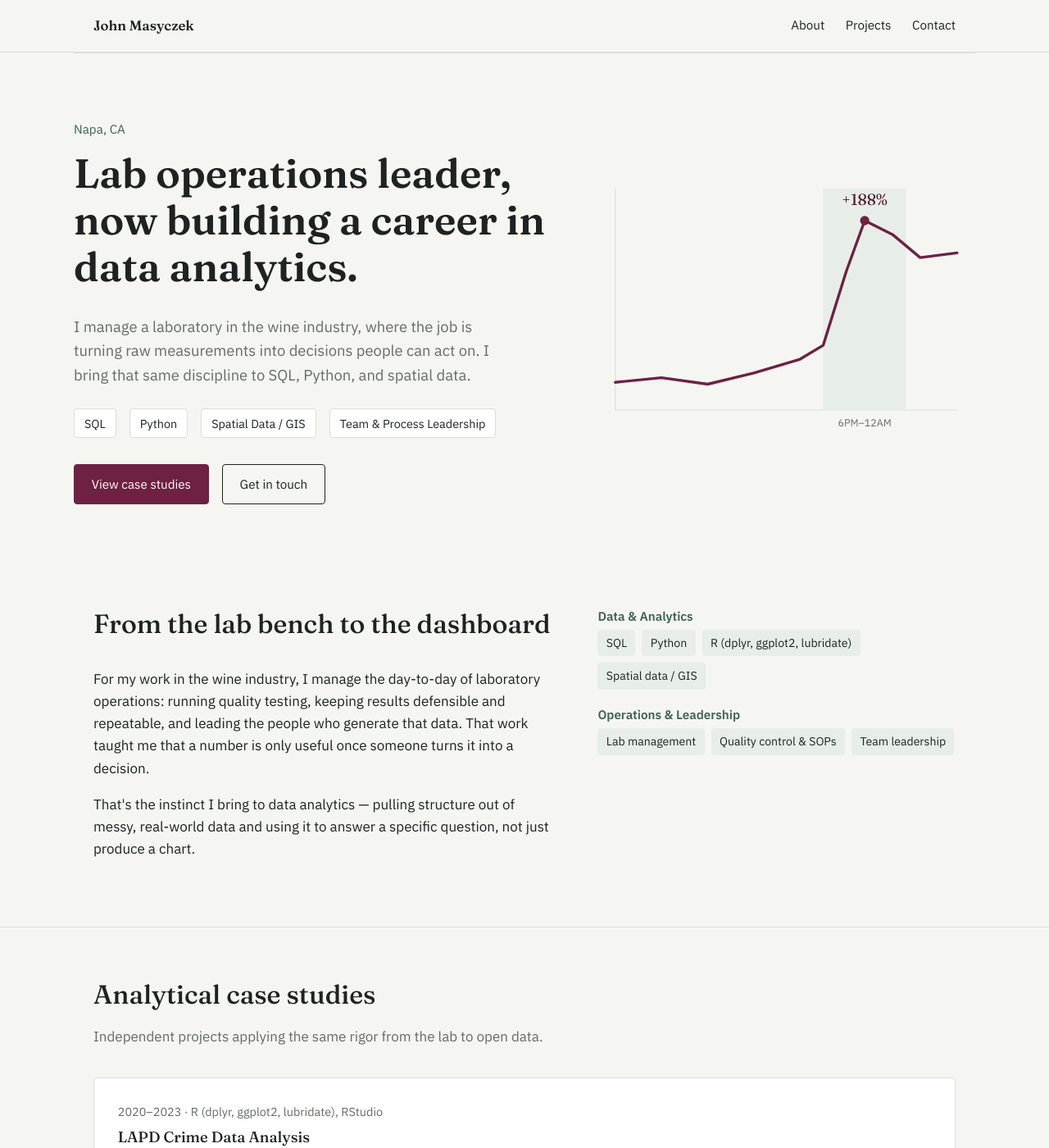
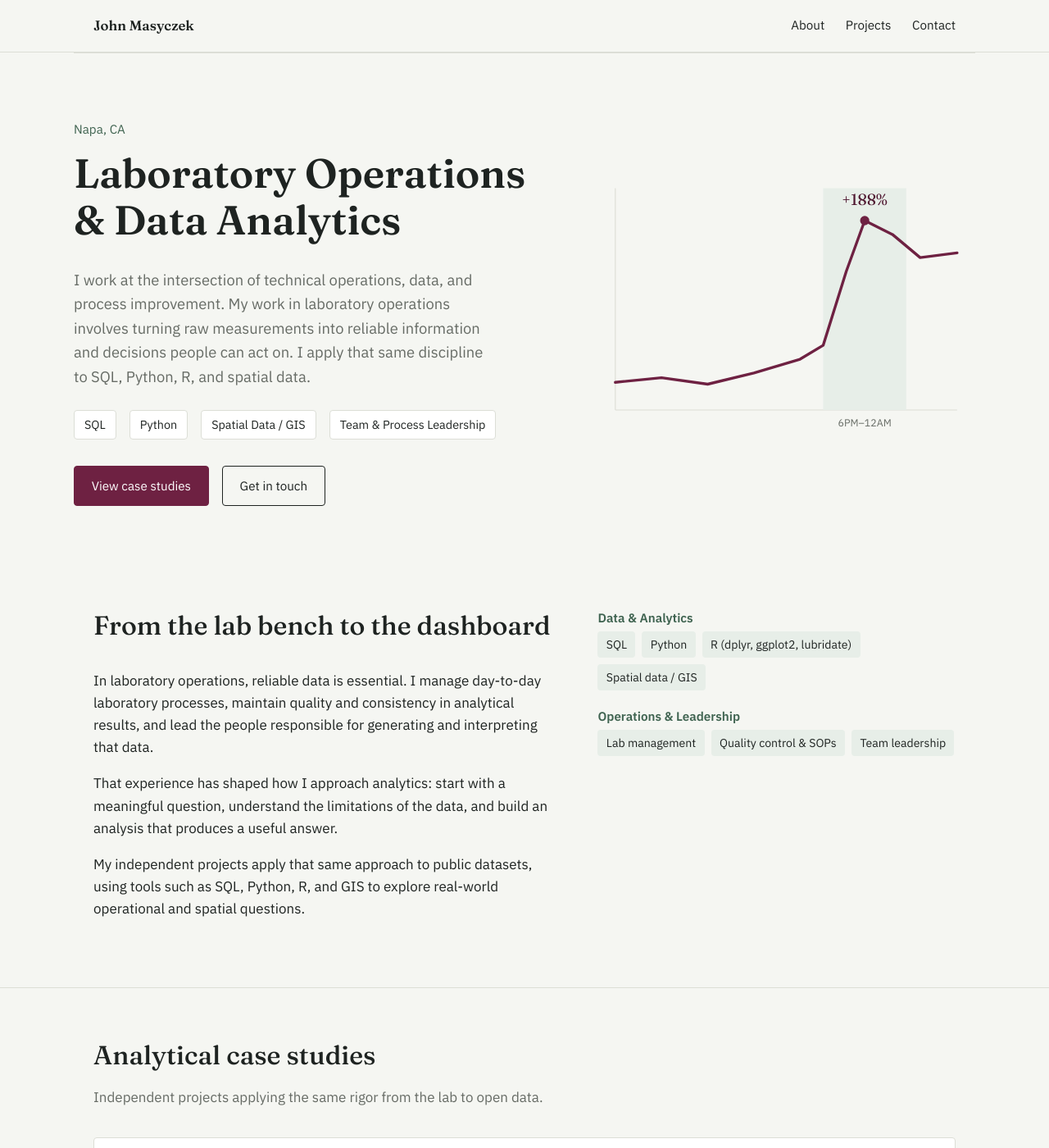
Before and after one commit to Masyczek/portfolio, a Jekyll site: the page built from index.md, in a window 1280 px wide and 1400 px high. Shown: the whole window at 82% size. Built offline with Jekyll 4.4.1, drawn with Linux system fonts in a browser that asks for light colours.

Commit message:
updated bio description

```diff
--- a/index.md
+++ b/index.md
@@ -7,8 +7,8 @@ description: John Masyczek — lab operations leader turned data analyst, pursui
 <section class="hero wrap">
   <div>
     <p class="hero__eyebrow">Napa, CA </p>
-    <h1>Lab operations leader, now building a career in data analytics.</h1>
-    <p class="hero__lede">I manage a laboratory in the wine industry, where the job is turning raw measurements into decisions people can act on. I bring that same discipline to SQL, Python, and spatial data.</p>
+    <h1>Laboratory Operations & Data Analytics</h1>
+    <p class="hero__lede">I work at the intersection of technical operations, data, and process improvement. My work in laboratory operations involves turning raw measurements into reliable information and decisions people can act on. I apply that same discipline to SQL, Python, R, and spatial data.</p>
     <ul class="hero__facts">
       <li>SQL</li>
       <li>Python</li>
@@ -31,8 +31,9 @@ description: John Masyczek — lab operations leader turned data analyst, pursui
       <div class="section-head">
         <h2>From the lab bench to the dashboard</h2>
       </div>
-      <p>For my work in the wine industry, I manage the day-to-day of laboratory operations: running quality testing, keeping results defensible and repeatable, and leading the people who generate that data. That work taught me that a number is only useful once someone turns it into a decision.</p>
-      <p>That's the instinct I bring to data analytics — pulling structure out of messy, real-world data and using it to answer a specific question, not just produce a chart.</p>
+      <p>In laboratory operations, reliable data is essential. I manage day-to-day laboratory processes, maintain quality and consistency in analytical results, and lead the people responsible for generating and interpreting that data.</p>
+      <p>That experience has shaped how I approach analytics: start with a meaningful question, understand the limitations of the data, and build an analysis that produces a useful answer.</p>
+      <p>My independent projects apply that same approach to public datasets, using tools such as SQL, Python, R, and GIS to explore real-world operational and spatial questions.</p>
     </div>
     <div class="skills">
       <div class="skill-group">
```
